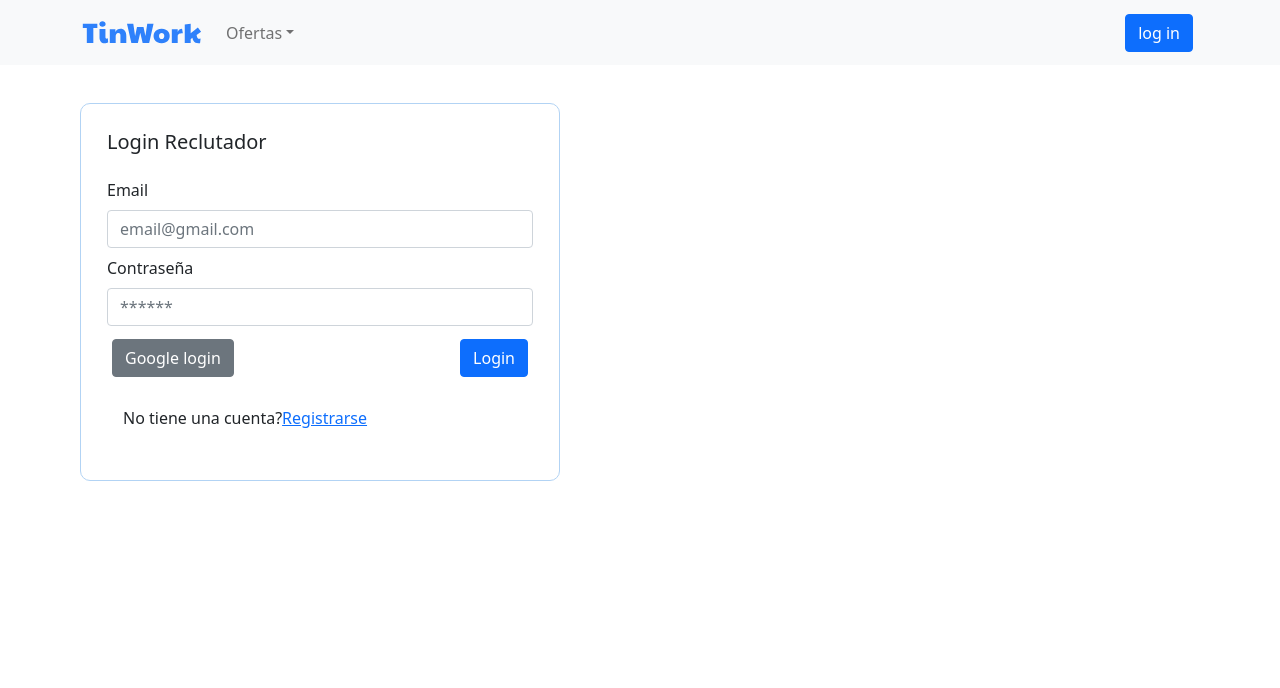
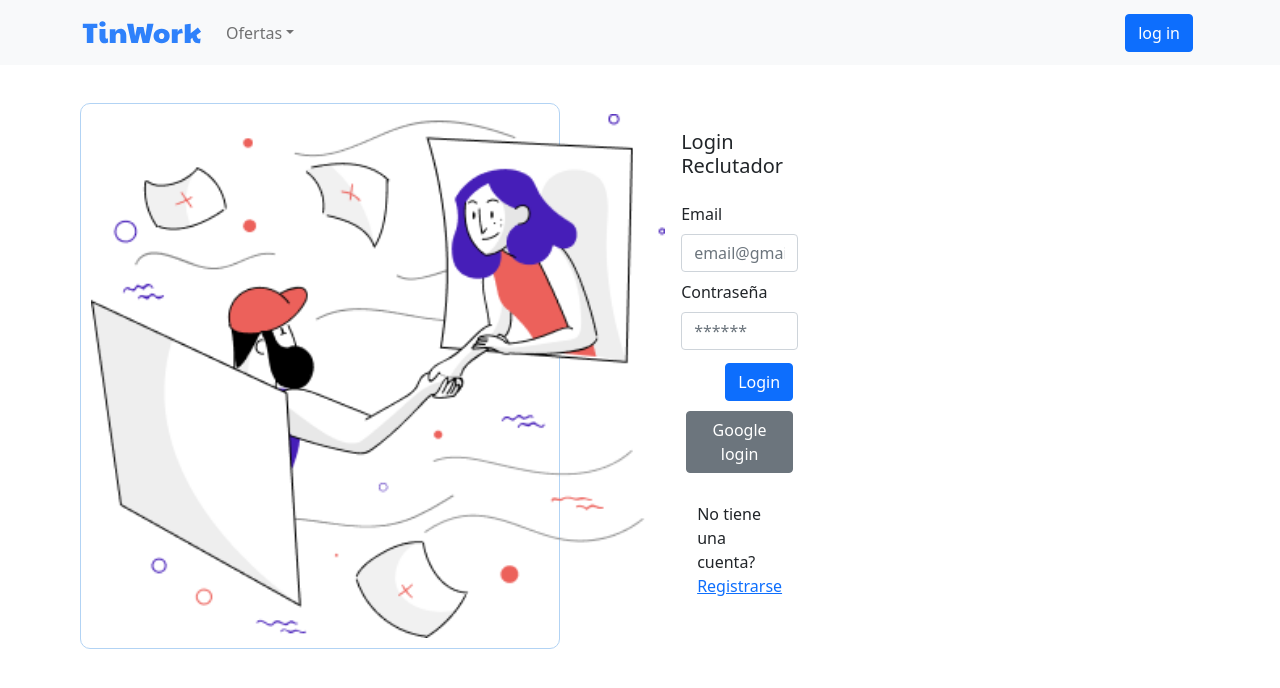
Before and after one commit to Proyecto-Final-Frre/TinWork, a React (Create React App) app: page /login in a window 1280 px wide. Shown: the top 688 px of the page. Built offline with nearby package versions, Linux system fonts and the light colour scheme; no server answers.

Commit message:
se agrego imagen al login y reclutador

```diff
--- a/src/components/Login/Login.js
+++ b/src/components/Login/Login.js
@@ -4,6 +4,7 @@ import { useAuth } from "../../context/AuthContext";
 import { Button, Card, Form } from "react-bootstrap";
 import "./style.css";
 import Alert from "react-bootstrap/Alert";
+import logoRecrutier from '../../logos/Reclutier.png';
 
 function Login() {
   const [user, setUser] = useState({
@@ -59,6 +60,8 @@ function Login() {
   return (
     <div className="principal-login">
       <div className="login">
+      <img src={logoRecrutier} alt="logo" />
+
       {error &&
      <Alert variant="danger" style={{ width: "34rem" }}>
         <Alert.Heading>
--- a/src/components/Login/style.css
+++ b/src/components/Login/style.css
@@ -7,6 +7,7 @@
 
 
 .login {
+    display: flex;
     padding: 10px;
     width: 75%;
     border: 1px solid #b2d3f4;
--- a/src/components/Register/index.js
+++ b/src/components/Register/index.js
@@ -4,7 +4,7 @@ import { useAuth } from "../../context/AuthContext";
 import { Button, Card, Form } from "react-bootstrap";
 import "./style.css";
 import Alert from "react-bootstrap/Alert";
-
+import logoRecrutier from '../../logos/Reclutier.png';
 
 function Register() {
   const { signup } = useAuth();
@@ -41,9 +41,8 @@ function Register() {
 
     <div className="principal">
 
-      <img src="/logos/logoTin.png" alt="" className="logo" />
-
       <div className="register">
+      <img src={logoRecrutier} alt="logo" />
       {error &&
      <Alert variant="danger" style={{ width: "34rem" }}>
         <Alert.Heading>
--- a/src/components/Register/style.css
+++ b/src/components/Register/style.css
@@ -3,10 +3,12 @@
     display: flex;
     justify-content: center;
     margin-top: 3%;
+    align-items: center;
 }
 
 
 .register {
+    display: flex;
     padding: 10px;
     width: 75%;
     border: 1px solid #b2d3f4;
```
Also changed, not shown: src/logos/Reclutier.png (renamed from src/components/Register/ImageRegister.png).
